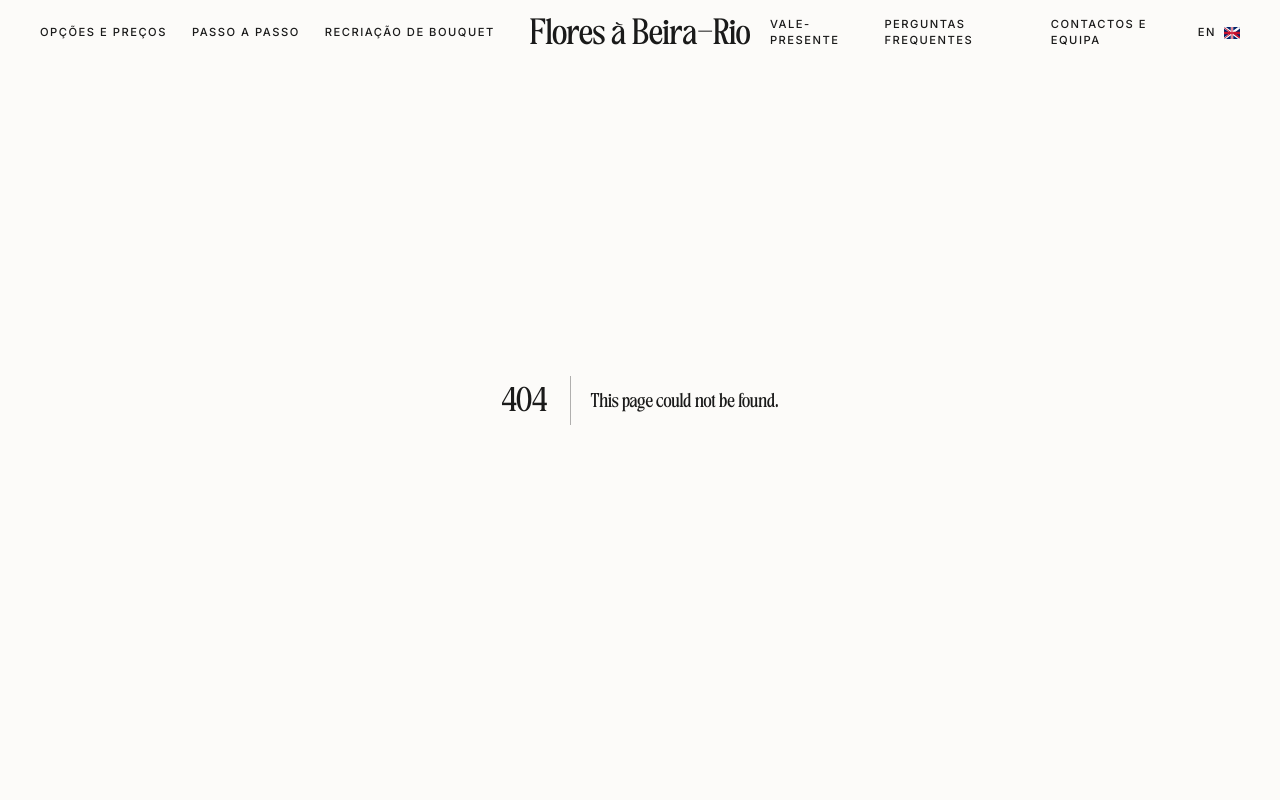
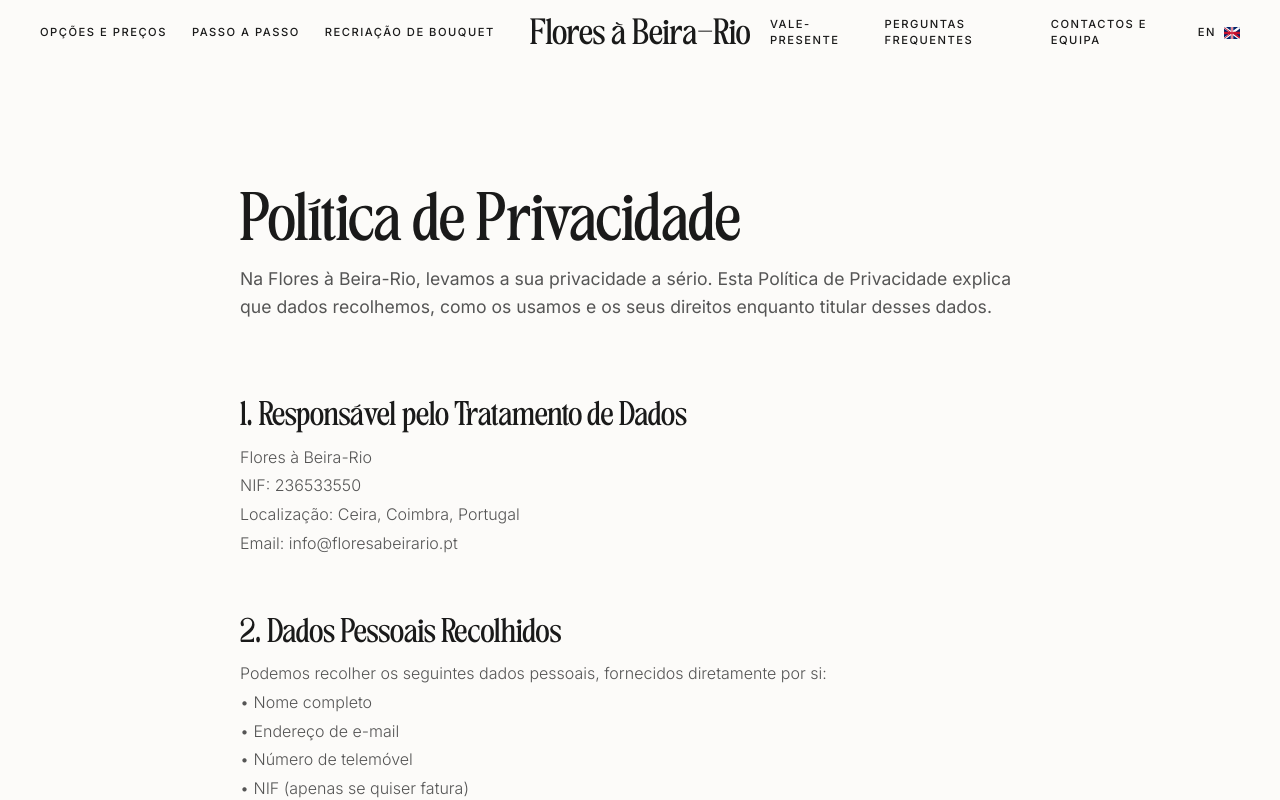
Before and after one commit to floresabeirario/fbr-website, a Next.js app: page /politica-de-privacidade in a window 1280 px wide. Before the commit this address had no page. Shown: the top 800 px of the page. Built offline with nearby package versions, Linux system fonts and the light colour scheme.

Commit message:
Create page.js

```diff
--- /dev/null
+++ b/app/politica-de-privacidade/page.js
@@ -0,0 +1,73 @@
+"use client";
+
+import { motion } from "framer-motion";
+
+export default function PoliticaPrivacidade() {
+  const sections = [
+    {
+      title: "1. Responsável pelo Tratamento de Dados",
+      content: "Flores à Beira-Rio\nNIF: 236533550\nLocalização: Ceira, Coimbra, Portugal\nEmail: info@floresabeirario.pt"
+    },
+    {
+      title: "2. Dados Pessoais Recolhidos",
+      content: "Podemos recolher os seguintes dados pessoais, fornecidos diretamente por si:\n• Nome completo\n• Endereço de e-mail\n• Número de telemóvel\n• NIF (apenas se quiser fatura)\n• Fotografias de flores ou quadros (se decidir enviá-las voluntariamente)"
+    },
+    {
+      title: "3. Como Recolhemos os Dados",
+      content: "Os seus dados podem ser recolhidos através dos seguintes meios:\n• Formulários de reserva (via Monday.com)\n• Mensagens por WhatsApp, e-mail, telefone ou Messenger"
+    },
+    {
+      title: "4. Finalidades do Tratamento",
+      content: "Utilizamos os seus dados apenas para as seguintes finalidades:\n• Processamento e gestão de reservas\n• Comunicação durante o processo de preservação e entrega\n• Emissão de faturas, se solicitado\n• Envio do quadro final pelos CTT (mediante indicação e consentimento do cliente)"
+    },
+    {
+      title: "5. Partilha de Dados com Terceiros",
+      content: "Os seus dados não são partilhados com terceiros, exceto nos seguintes casos:\n• CTT (Correios de Portugal): apenas se o cliente optar por receber o quadro por correio, e apenas com os dados estritamente necessários para o envio."
+    },
+    {
+      title: "6. Conservação dos Dados",
+      content: "Os dados serão conservados apenas durante o tempo necessário à prestação do serviço solicitado e serão eliminados logo que deixem de ser necessários para esse fim."
+    },
+    {
+      title: "7. Os Seus Direitos",
+      content: "Nos termos do Regulamento Geral sobre a Proteção de Dados (RGPD), tem o direito de:\n• Aceder aos seus dados pessoais\n• Solicitar a retificação ou eliminação dos seus dados\n• Retirar o seu consentimento a qualquer momento\n• Opor-se ao tratamento dos seus dados\n• Apresentar reclamação à Comissão Nacional de Proteção de Dados (CNPD)\n\nPara exercer qualquer um destes direitos, pode contactar-nos para info@floresabeirario.pt."
+    },
+    {
+      title: "8. Cookies",
+      content: "Atualmente, o site da Flores à Beira-Rio não utiliza cookies para recolha de dados."
+    }
+  ];
+
+  return (
+    <main style={{ paddingTop: '160px', paddingBottom: '100px', backgroundColor: '#FCFBF9' }}>
+      <div style={{ maxWidth: '800px', margin: '0 auto', padding: '0 20px' }}>
+        <motion.div
+          initial={{ opacity: 0, y: 20 }}
+          animate={{ opacity: 1, y: 0 }}
+          style={{ marginBottom: '60px' }}
+        >
+          <h1 style={{ fontSize: '3rem', marginBottom: '20px' }}>Política de Privacidade</h1>
+          <p style={{ color: '#555', lineHeight: '1.6', fontSize: '1.1rem' }}>
+            Na Flores à Beira-Rio, levamos a sua privacidade a sério. Esta Política de Privacidade explica que dados recolhemos, como os usamos e os seus direitos enquanto titular desses dados.
+          </p>
+        </motion.div>
+
+        <div style={{ display: 'flex', flexDirection: 'column', gap: '40px' }}>
+          {sections.map((section, index) => (
+            <section key={index}>
+              <h2 style={{ fontSize: '1.5rem', marginBottom: '15px', color: '#1a1a1a' }}>{section.title}</h2>
+              <div style={{
+                color: '#555',
+                lineHeight: '1.8',
+                whiteSpace: 'pre-line',
+                fontWeight: '300'
+              }}>
+                {section.content}
+              </div>
+            </section>
+          ))}
+        </div>
+      </div>
+    </main>
+  );
+}
```
